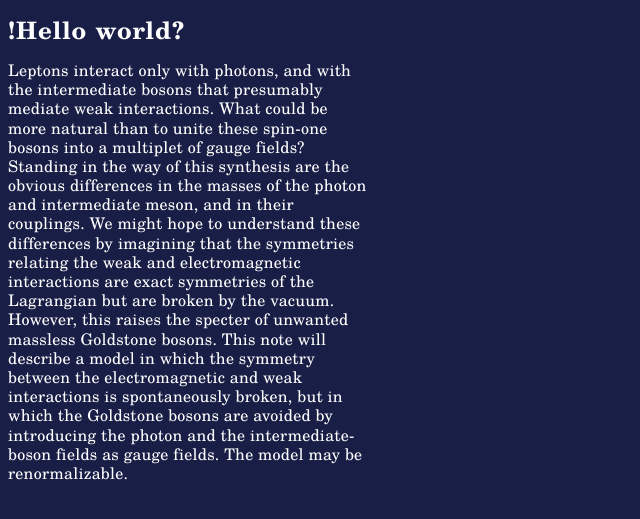
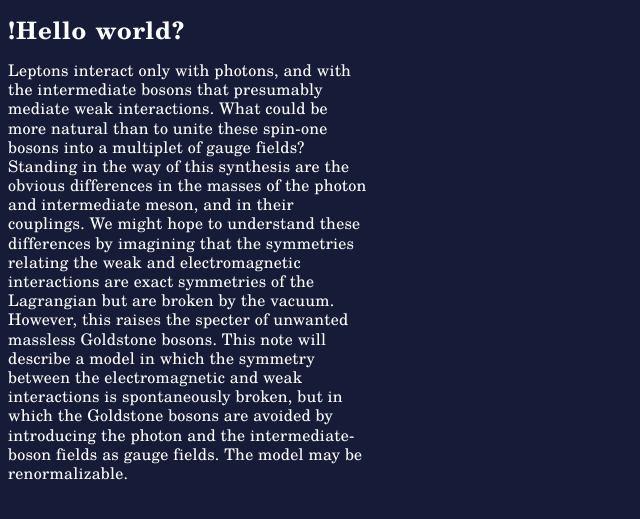
Before and after one commit to callumhackett/callumhackett.github.io, a Jekyll site: the page built from index.md, in a window 1280 px wide. Shown: the top 519 px of the page, without its empty margins (0-640 px from the left). Built offline with Jekyll 4.4.1, drawn with Linux system fonts in a browser that asks for light colours; our own code applies the rules of GitHub Pages for plain Markdown files.

Commit message:
Update styles

```diff
--- a/_layouts/page.html
+++ b/_layouts/page.html
@@ -1,5 +1,5 @@
 <!DOCTYPE html>
-<html lang="en-GB">
+<html lang="en">
     <head>
         <meta charset="utf-8">
         <meta name="viewport" content="width=device-width, initial-scale=1.0">
--- a/style.css
+++ b/style.css
@@ -35,7 +35,7 @@
 }
 
 html {
-    background-color: rgb(25, 30, 70);
+    background-color: rgb(22, 28, 55);
 }
 
 h1 {
```
